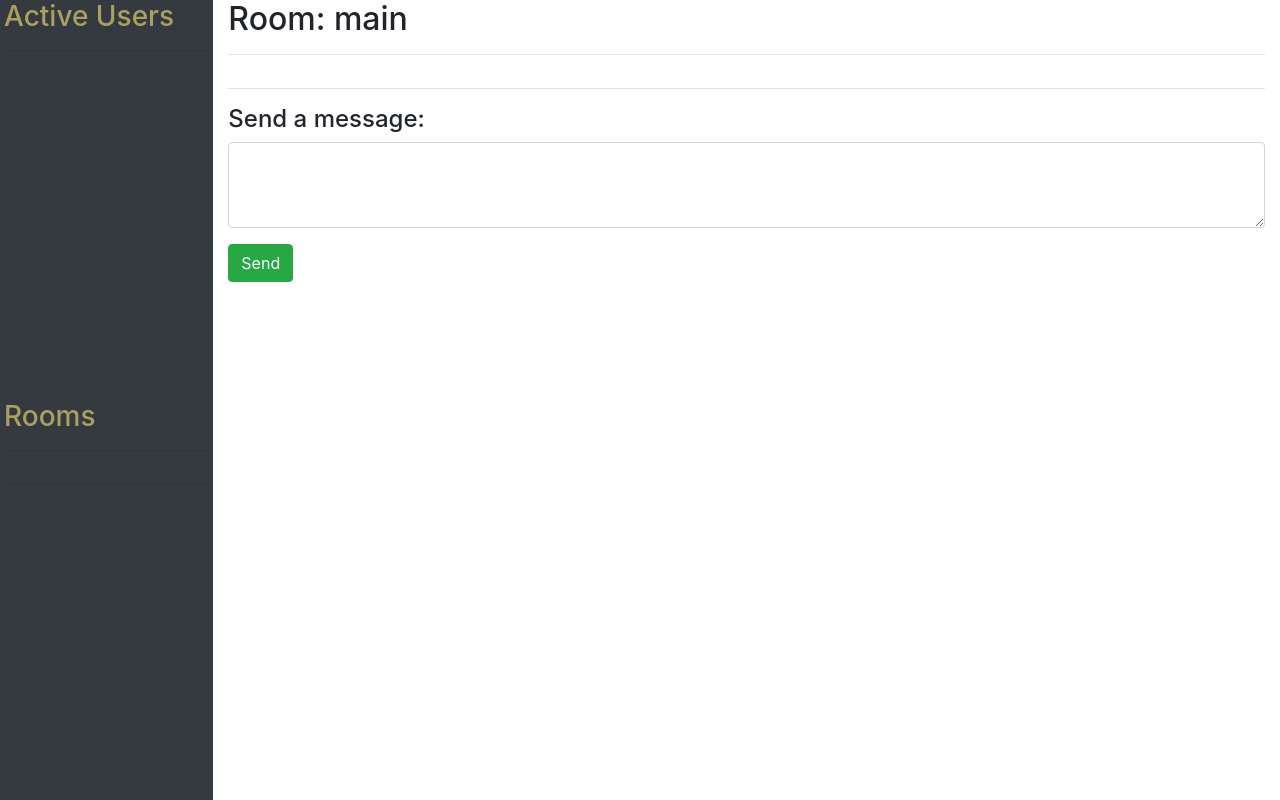
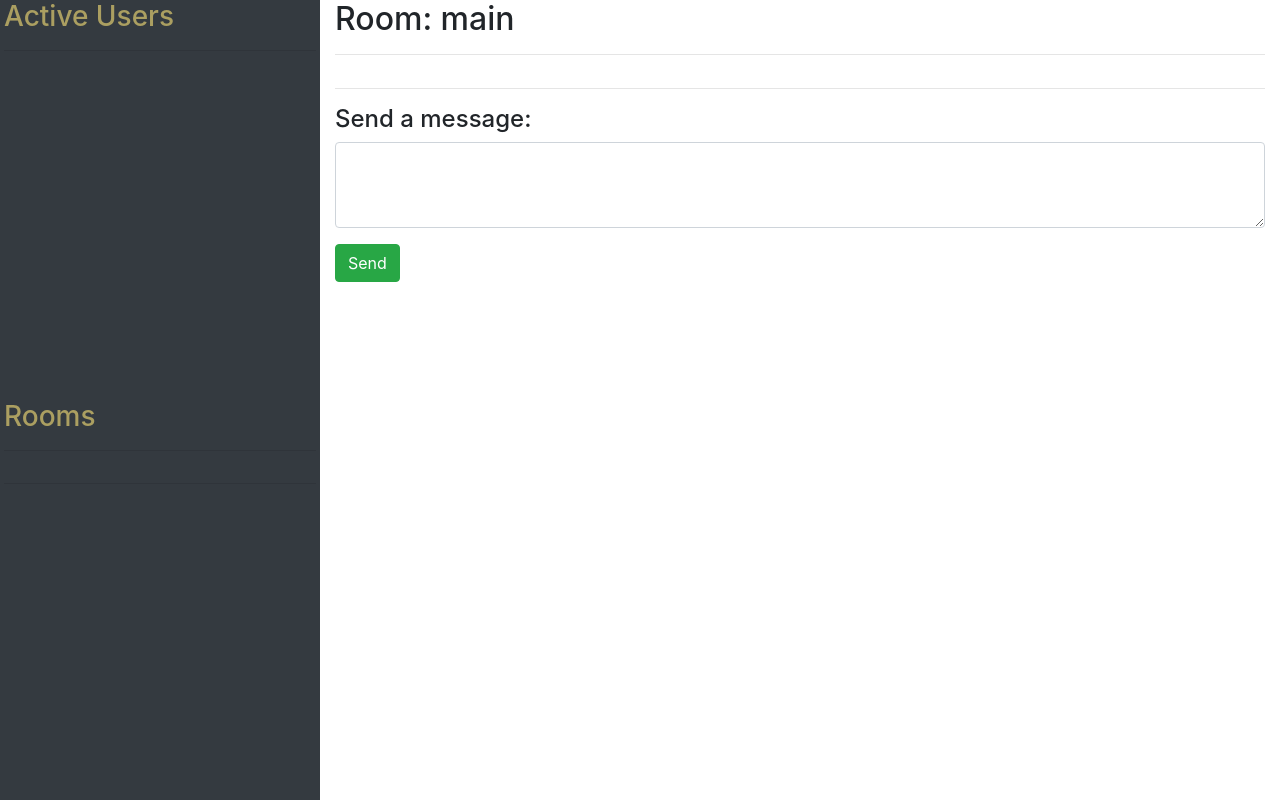
Before and after one commit to alexmilanov/chatiio, a website: page public/index.html in a window 1280 px wide. Drawn offline with nearby package versions, Linux system fonts and the light colour scheme; no server answers.

Commit message:
Fixed column width on different screen res.

```diff
--- a/public/index.html
+++ b/public/index.html
@@ -25,7 +25,7 @@
     <body>
         <div class="container-fluid">
             <div class="row">
-                <div class="col-2 px-1 bg-dark position-fixed h-100" id="sticky-sidebar">
+                <div class="col-2 col-md-3 px-1 bg-dark position-fixed h-100" id="sticky-sidebar">
                     <div class="row-fluid adjust-height overflow-auto">
                         <h3 class="list-title">Active Users</h3>
                         <hr class="list-title">
@@ -45,7 +45,7 @@
                     </div>
                 </div>
 
-              <div class="col offset-2">
+              <div class="col offset-md-3 offset-2">
                   <div class="row-fluid">
                       <h2>Room: <span id="room-title"></span></h2>
                         <hr>
```
